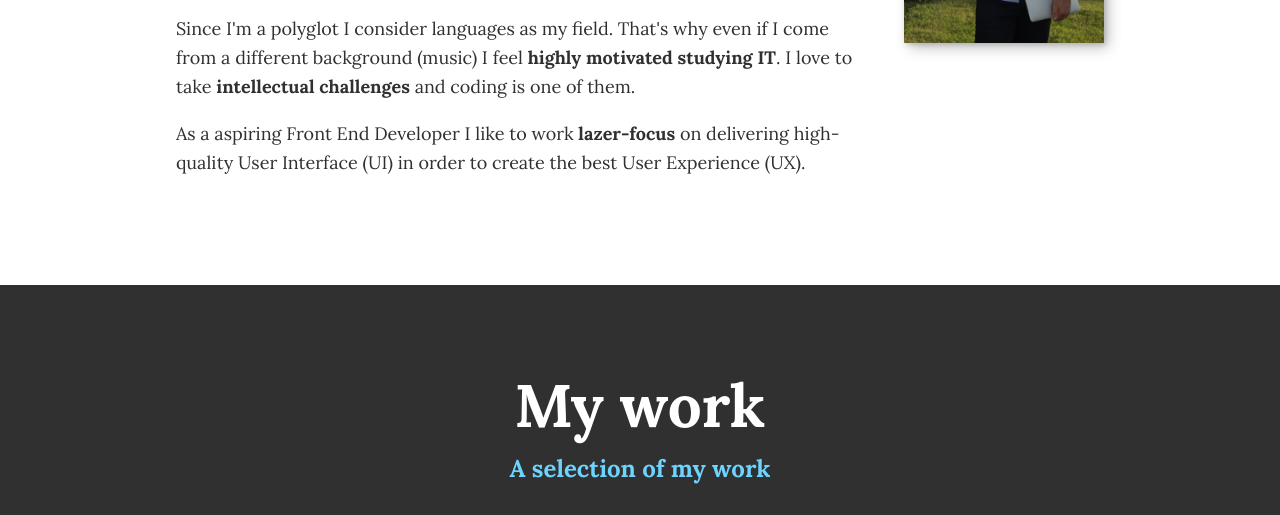
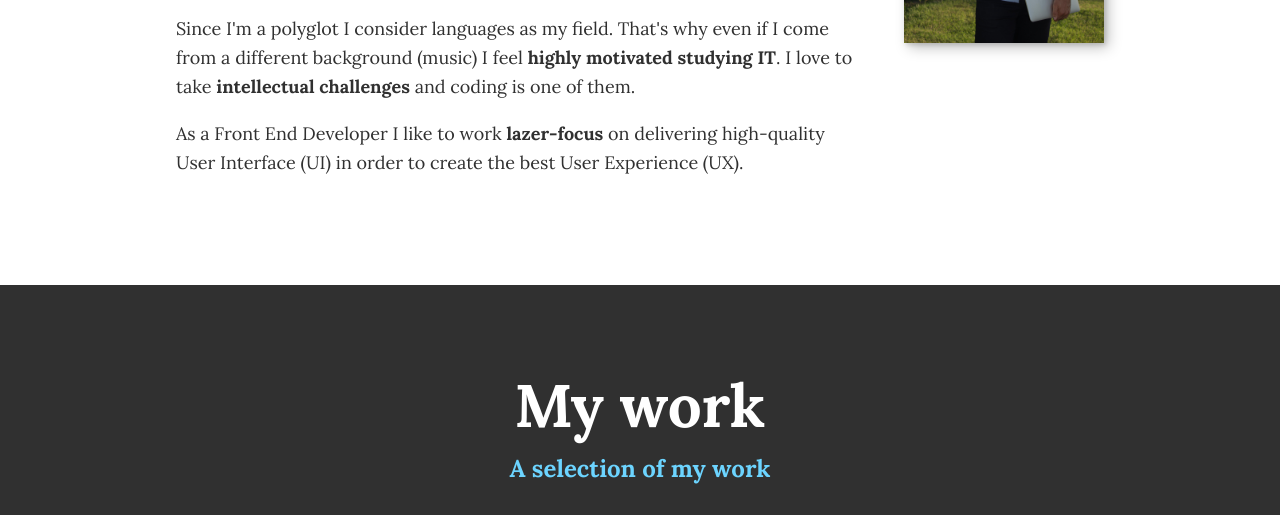
Before and after one commit to Daro007/Portfolio, a plain HTML site: page index.html in a window 1280 px wide. Shown: the part 1571-2086 px from the top of the page. Drawn offline with Linux system fonts and the light colour scheme.

Commit message:
Update index.html

```diff
--- a/index.html
+++ b/index.html
@@ -106,7 +106,7 @@
           <strong>intellectual challenges</strong> and coding is one of them.
         </p>
         <p>
-          As a aspiring Front End Developer I like to work
+          As a Front End Developer I like to work
           <strong>lazer-focus</strong> on delivering high-quality User Interface
           (UI) in order to create the best User Experience (UX).
         </p>
```
